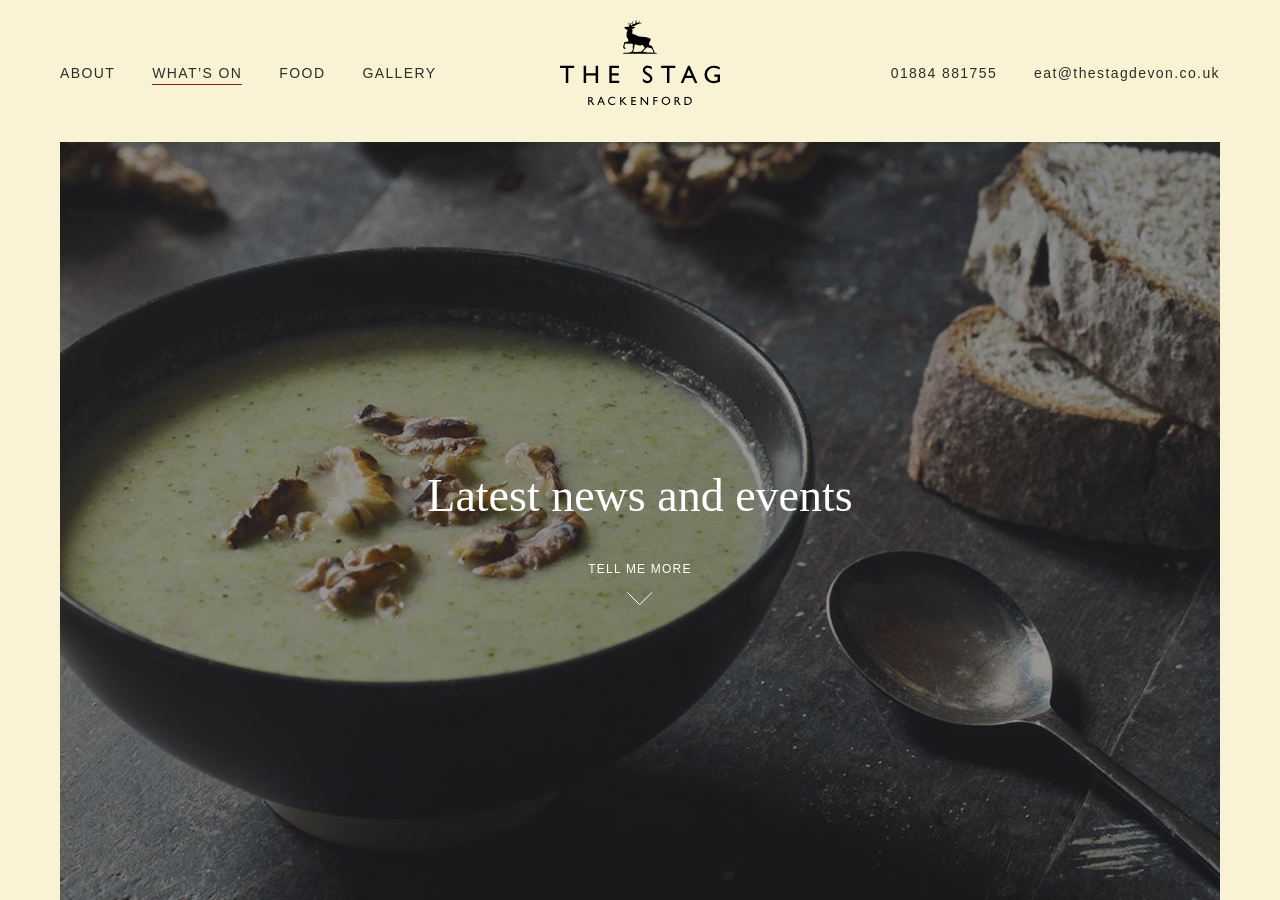
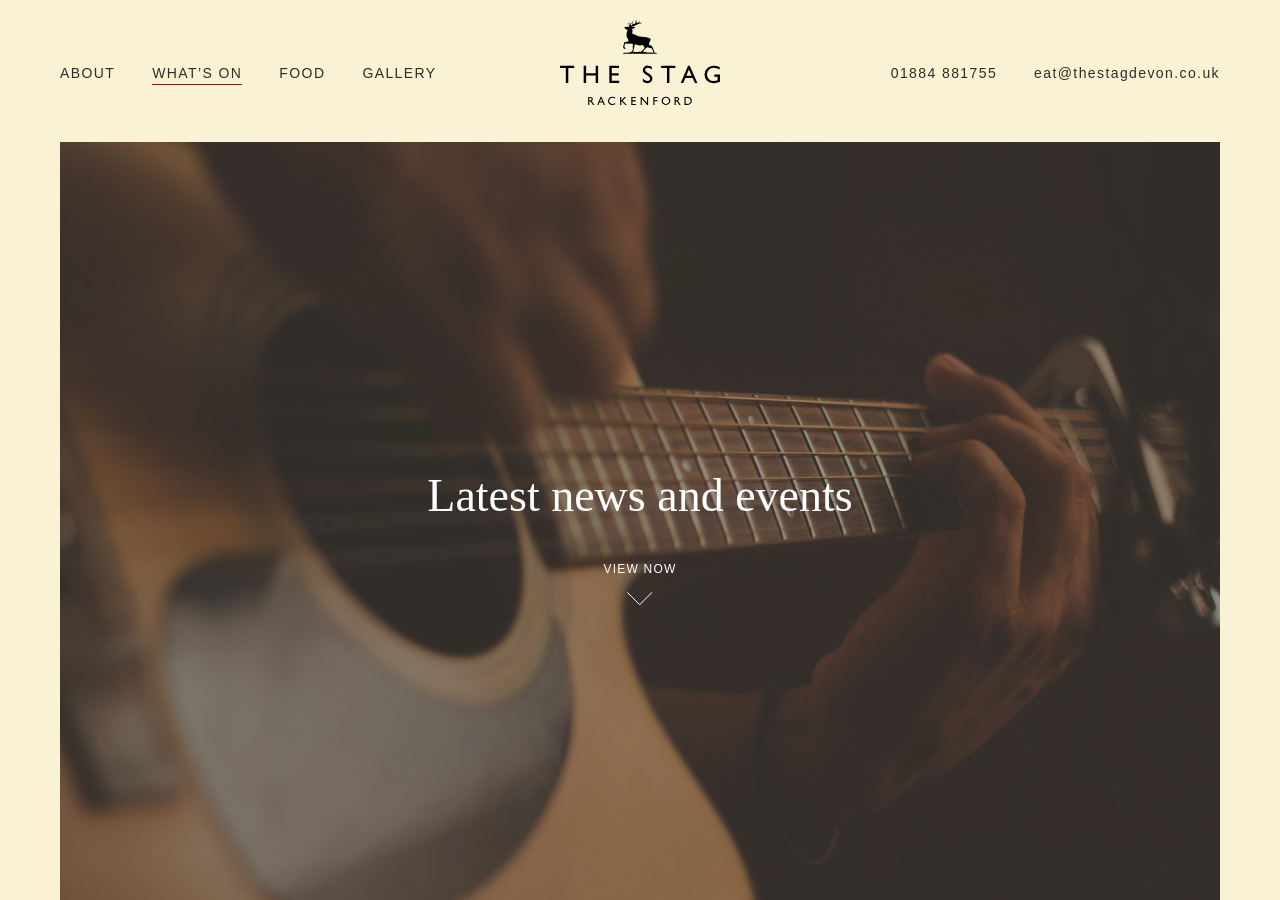
Before and after one commit to nigelpayne/thestagrackenford, a Jekyll site: the page built from latest-news-and-events.markdown, in a window 1280 px wide and 900 px high. Built offline with Jekyll 4.4.1, drawn with Linux system fonts in a browser that asks for light colours; some web fonts are replaced; some of the changed text lies outside the part shown.

Commit message:
change event posts

```diff
--- a/_layouts/events.html
+++ b/_layouts/events.html
@@ -2,19 +2,19 @@
 layout: default
 ---
 
-<section class="hero">
+<section class="hero event">
 	<span>
 		<h2>
 			{{ page.title }}
 		</h2>
 
-		<a href="#intro" class="tell-me-more">Tell me more <br><svg xmlns="http://www.w3.org/2000/svg" width="25.413" height="13.413" viewBox="0 0 25.413 13.413">
+		<a href="#intro" class="tell-me-more">View now <br><svg xmlns="http://www.w3.org/2000/svg" width="25.413" height="13.413" viewBox="0 0 25.413 13.413">
 				<path d="M2607.707,620.258l12.353,12.353,12.353-12.353" transform="translate(-2607.354 -619.904)" fill="none" stroke="#ffffff" stroke-width="1" /></svg></a>
 	</span>
 
 </section>
 
-<section class="content">
+<section class="content" id="intro">
 
 	{{ content }}
 
@@ -22,10 +22,12 @@
 
 {% for event in site.posts %}
 
-<a href="{{ event.url }}">
+<div>
+	<h3>{{ event.date-of-event }}</h3>
+
 	<h2>{{ event.title }}</h2>
-	<p>{{ event.date-of-event }}</p>
-	<p>Read more</p>
-</a>
+
+	{{ event.content | markdownify}}
+</div>
 
 {% endfor %}
--- a/assets/css/app.scss
+++ b/assets/css/app.scss
@@ -173,6 +173,9 @@
 
 section.hero.about:before {
   background-image: url('../img/the-stag-old.jpg');
+}
+section.hero.event:before {
+  background-image: url('../img/the-stag-events.jpg');
 }
 
 section.hero span {
```
Also changed, not shown: about.md (+1 -1 lines), _posts/2019-10-30-burns-night.markdown (line endings or trailing spaces), _posts/2019-10-30-gin-night.markdown (line endings or trailing spaces), assets/img/the-stag-events.jpg (added), assets/img/the-stag-old.jpg.
